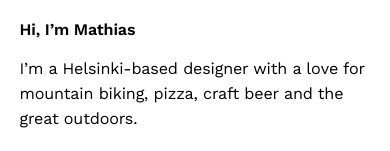
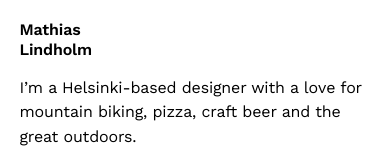
Before and after one commit to mlindholm/homepage, an Eleventy site: page src/index.md in a window 390 px wide. Shown: the top 151 px of the page. Built offline with nearby package versions, Linux system fonts and the light colour scheme; Eleventy itself is replaced by a stand-in of ours; files that its build step writes are made by us from their sources.

Commit message:
Update font size and heading

```diff
--- a/src/_includes/css/base.css
+++ b/src/_includes/css/base.css
@@ -5,13 +5,21 @@
   --font-sans: 'Work Sans', sans-serif;
 }
 
-html,
+html {
+  font-size: 20px;
+}
+
+@media (max-width: 768px) {
+  html {
+    font-size: 16px;
+  }
+}
+
 body {
   color: var(--foreground);
   background: var(--background);
   font-family: var(--font-sans);
-  font-size: 20px;
-  font-size: calc(16px + (24 - 16) * ((100vw - 360px) / (1920 - 360)));
+  font-size: 1rem;
   line-height: 1.55;
   letter-spacing: -0.01em;
   text-rendering: optimizeLegibility;
--- a/src/index.md
+++ b/src/index.md
@@ -2,7 +2,7 @@
 layout: default
 ---
 
-# Hi, I’m Mathias
+# Mathias<br/>Lindholm
 
 I’m a Helsinki-based designer with a love for mountain biking, pizza, craft beer and the great outdoors.
 
```
